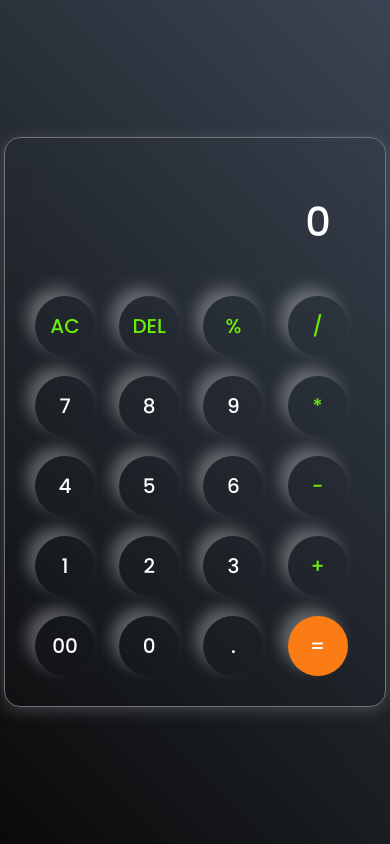
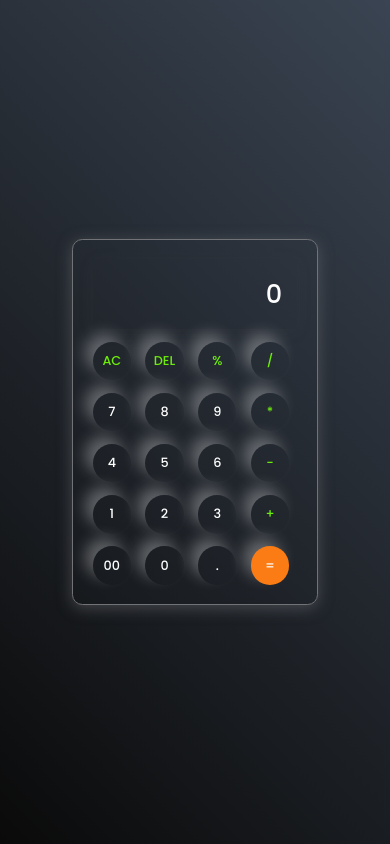
Before and after one commit to Pannelal-Kumar/calculator-js, a plain HTML site: page index.html in a window 390 px wide. Drawn offline with Linux system fonts and the light colour scheme.

Commit message:
Update style.css

```diff
--- a/style.css
+++ b/style.css
@@ -4,6 +4,10 @@
     padding: 0;
     box-sizing:border-box;
     font-family: 'Poppins', sans-serif;
+}
+
+html,body{
+    font-size: 62.5%;
 }
 
 body{
@@ -17,20 +21,20 @@ body{
 
 .calculator{
        border: 1px solid #717377;
-       padding:20px;
-       border-radius: 16px;
+       padding:2rem;
+       border-radius: 1.6rem;
        background:transparent;
        box-shadow: 0px 3px 15px rgba(113,115,119,0.5);
 }
 
 input{
-    width: 320px;
+    width: 32rem;
     border: none;
-    padding: 24px;
-    margin:10px;
+    padding: 2.4rem;
+    margin:1rem;
     background: transparent;
     box-shadow:0px 3px 15px rgba(84,84,84,0.1);
-    font-size: 40px;
+    font-size: 4rem;
     text-align: right;
     cursor: pointer;
     color:#ffffff;
@@ -41,13 +45,13 @@ input::placeholder{
 }
 button{
     border: none;
-    width: 60px;
-    height: 60px;
-    margin: 10px;
+    width: 6rem;
+    height: 6rem;
+    margin: 1rem;
     border-radius: 50%;
     background: transparent;
     color: #ffffff;
-    font-size: 20px;
+    font-size: 2rem;
     box-shadow: -8px -8px 15px rgba(255,255,255,0.3);
     cursor:pointer;
 
@@ -66,3 +70,31 @@ h2{
    display: flex;
    text-align: center;
 }
+
+/*****************start media query**************/
+@media (max-width: 1200px) {
+    html,body{
+        font-size: 55%;
+    }
+  }
+
+
+@media (max-width: 992px) {
+    html,body{
+        font-size: 50%;
+    }
+  }
+
+
+@media (max-width: 767px) {
+    html,body{
+        font-size: 45%;
+    }
+  }
+
+
+@media (max-width: 575px) {
+    html,body{
+        font-size: 40%;
+    }
+  }
```
